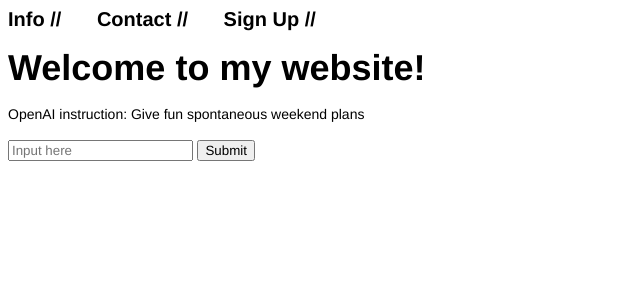
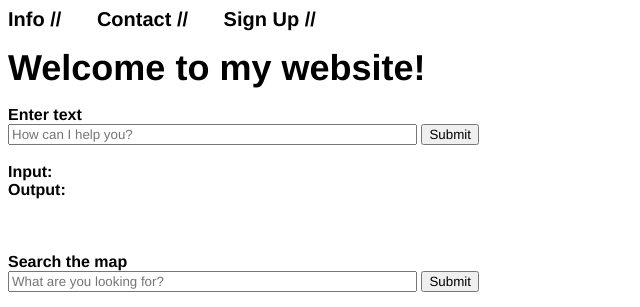
Before and after one commit to paulbridi/flask_project, a Flask app: page / in a window 1280 px wide. Shown: the top 307 px of the page, without its empty margins (0-640 px from the left). Run offline with Flask 2, Linux system fonts and the light colour scheme; some libraries are stand-ins or nearby versions.

Commit message:
add updated forms / openai calls, map

```diff
--- a/website/__init__.py
+++ b/website/__init__.py
@@ -5,9 +5,6 @@ def create_app():
     app.config['SECRET_KEY'] = 'DJHSGKAFDHJSBCKJADSHCDFNKAJDSFHNADJ'
 
     from .views import views
-    from .auth import auth
-
     app.register_blueprint(views, url_prefix='/')
-    app.register_blueprint(auth, url_prefix='/')
 
     return app
--- /dev/null
+++ b/website/static/index.js
@@ -0,0 +1,17 @@
+// Initialize and add the map
+function initMap() {
+  // The location of Uluru
+  const uluru = { lat: 51.5384557, lng: -0.0962833 };
+  // The map, centered at Uluru
+  const map = new google.maps.Map(document.getElementById("map"), {
+    zoom: 15,
+    center: uluru,
+  });
+  // The marker, positioned at Uluru
+  const marker = new google.maps.Marker({
+    position: uluru,
+    map: map,
+  });
+}
+
+window.initMap = initMap;
--- /dev/null
+++ b/website/static/map_refresh.js
@@ -0,0 +1,28 @@
+
+$("#map-form").on("submit", function(event) {
+  event.preventDefault();
+  let location = $("#map-input").val();
+
+  $.ajax({
+      type: "POST",
+      // body: ADD IN BODY
+      url: "/update_map",
+      data: JSON.stringify({ location: location }),
+      contentType: "application/json; charset=utf-8",
+      dataType: "json",
+
+      success: function(response) {
+        console.log(response)
+          // update the map with the new data
+          let map = new google.maps.Map(document.getElementById("map"), {
+              zoom: 15,
+              center: { lat: 0.000, lng: 0.0 },
+          });
+
+          let marker = new google.maps.Marker({
+              position: { lat: 0.000, lng: 0.0 },
+              map: map
+          });
+      }
+  });
+});
--- a/website/static/styles.css
+++ b/website/static/styles.css
@@ -6,8 +6,6 @@ html *
 .welcome-title {
   font-size: 36px;
 }
-
-
 
 h1 { font-family: "Helvetica Neue"; font-size: 24px; font-style: normal; font-variant: normal; font-weight: 700; line-height: 26.4px; }
 h2 { font-family: "Helvetica Neue"; font-size: 19px; font-style: normal; font-variant: normal; font-weight: 700; line-height: 20.9px; }
@@ -39,3 +37,9 @@ h2:hover{
 .description {
   font-size: 14px;
 }
+
+#map {
+  height: 400px; /* The height is 400 pixels */
+  width: 80%; /* The width is the width of the web page */
+  margin: auto;
+}
--- a/website/templates/base.html
+++ /dev/null
@@ -1,2 +0,0 @@
-{% extends "base.html" %}
-{% block title %} Changed {% endblock %}
--- a/website/templates/home.html
+++ b/website/templates/home.html
@@ -7,8 +7,10 @@
     <link href="./static/styles.css" rel="stylesheet">
     <link rel="preconnect" href="https://fonts.googleapis.com">
     <link rel="preconnect" href="https://fonts.gstatic.com" crossorigin>
-    <link href="https://fonts.googleapis.com/css2?family=Titillium+Web:wght@200;400;600;700&display=swap" rel="stylesheet">
+    <script type="module" src="./static/index.js"></script>
+    <script src="https://ajax.googleapis.com/ajax/libs/jquery/3.6.1/jquery.min.js"></script>
   </head>
+
   <body>
       <b>
       <a href="/info"> Info // </a>
@@ -17,37 +19,40 @@
       <div><h1 class="welcome-title"> Welcome to my website!</h1></div>
       </b>
 
-      <div>
-        {% if local_instruction %}
-          <div class="description">OpenAI instruction: {{local_instruction}}</div>
-        {% endif %}
-      </div></br>
-
-      <form action="#" method="POST">
-      <input placeholder='Input here' name="input-string">  </input>
-      <input type="submit"></input>
+      <form method="POST">
+        <label for="input-string"><b>Enter text</b></label></br>
+        <input placeholder='How can I help you?' name="text-input-string" size="48">  </input>
+        <input type="submit"></input>
       </form></br>
 
-      <!-- <div>
-        {% for x in range(5)%}
-          </div>{{x}}</div>
-        {% endfor %}
-      </div> -->
+      <div>
+        <b>Input: </b>
+        {% if i_string%}
+          {{i_string}}
+        {% endif %}
+      </div>
 
       <div>
-        {% if i_string%}
-          </div><b>Input: </b><i> {{i_string}}</i></div>
+        <b>Output: </b>
+        {% if resp %}
+          {{resp["choices"][0]["text"]}}
         {% endif %}
-      </div></br>
+      </div></br></br></br>
 
-      <div>
-        {% if o_string%}
-          </div><b>Output: </b> {{o_string}}</div>
-        {% endif %}
-      </div></br>
+        <form id="map_form" method="POST">
+            <label for="map-input"><b>Search the map</b></label></br>
+            <input type=text placeholder='What are you looking for?' id="map-input" size="48">
+            <input type="submit" name="map-input"></input>
+        </form>
+        </body></br>
 
-
-
-
+      <div id="map">
+      </div>
+      <script
+        src="https://maps.googleapis.com/maps/api/js?key=AIzaSyDmY-8fqn35ECejZjfDNWTTkVzUMo32xB0&callback=initMap"
+        defer
+        >
+      </script>
+      <script type="module" src="./static/map_refresh.js"></script>
   </body>
 </html>
--- a/website/views.py
+++ b/website/views.py
@@ -1,26 +1,53 @@
-from flask import Blueprint, render_template, request, redirect, url_for, flash
+from flask import Blueprint, render_template, request, redirect, url_for, flash, Response, jsonify
+
 import openai
-openai.api_key = ""
+import sys
 
+
+openai.api_key = "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"
 
 views = Blueprint('views', __name__)
 
+# Route to home page, including POST and GET methods
 @views.route('/', methods=["POST","GET"])
 def home():
-    local_instruction = "Give fun spontaneous weekend plans"
-    if request.method == "POST":
-        i_string = request.form["input-string"]
-        print(i_string)
+    print(request.method)
+    if request.method == "POST" and 'text-input-string' in request.form:
 
-        oai_object = openai.Edit.create(
-            # Feed the openai model the string inputted by the user
-            model="text-davinci-edit-001",
-            input=i_string,
-            instruction=local_instruction
-            )
+        # return render_template("info.html")
+        print(request.form)
 
-        o_string = oai_object["choices"][0]["text"]
+        # Set form response to text_i_string for python usage
+        text_i_string = request.form["text-input-string"]
 
-        return render_template("home.html", i_string=i_string,  o_string=o_string, local_instruction=local_instruction)
-    else:
-        return render_template("home.html", local_instruction=local_instruction)
+        # Call openAI w paramters to create completion string
+        resp = openai.Completion.create(
+            model="text-davinci-003",
+            prompt=text_i_string,
+            max_tokens=100,
+            temperature=.9
+            # stream=True <-- creates generator object
+        )
+        return render_template("home.html", i_string=text_i_string,  resp=resp)
+    return render_template("home.html")
+
+
+@views.route('/info/')
+def info():
+    return render_template("info.html")
+
+@views.route('/contact/')
+def logout():
+    return render_template("contact.html")
+
+@views.route('/sign-up/')
+def sign_up():
+    return render_template("sign-up.html")
+
+@views.route("/update_map", methods=["POST"])
+def update_map():
+    print("update_map route was called")
+
+    # update the data for the specific component
+    updated_map_data = [51.5384557, -0.0962833]
+    return jsonify(updated_map_data)
```
Also changed, not shown: website/auth.py (deleted, +0 -15 lines), website/models.py (deleted).
